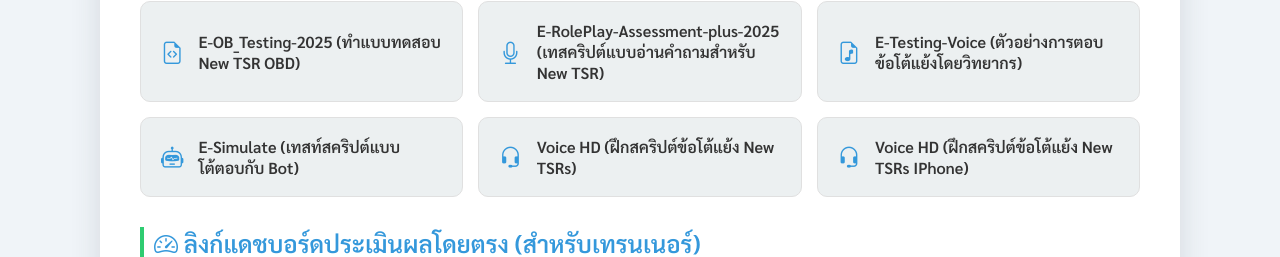
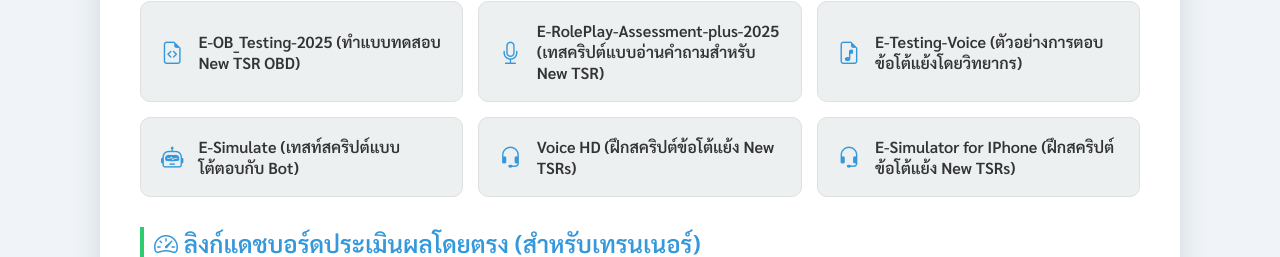
Before and after one commit to armthitikorn/Regiter-campaign, a plain HTML site: page index.html in a window 1280 px wide. Shown: the part 295-552 px from the top of the page. Drawn offline with nearby package versions, Linux system fonts and the light colour scheme.

Commit message:
Update index.html

```diff
--- a/index.html
+++ b/index.html
@@ -201,7 +201,7 @@ a.direct-link i {
         </li>
             <li onclick="showQR('https://armthitikorn.github.io/E-Simulator_2026/')">
             <i class="bi bi-headset"></i>
-            Voice HD (ฝึกสคริปต์ข้อโต้แย้ง New TSRs IPhone)
+            E-Simulator for IPhone (ฝึกสคริปต์ข้อโต้แย้ง New TSRs)
         </li>
     </ul>
 
```
